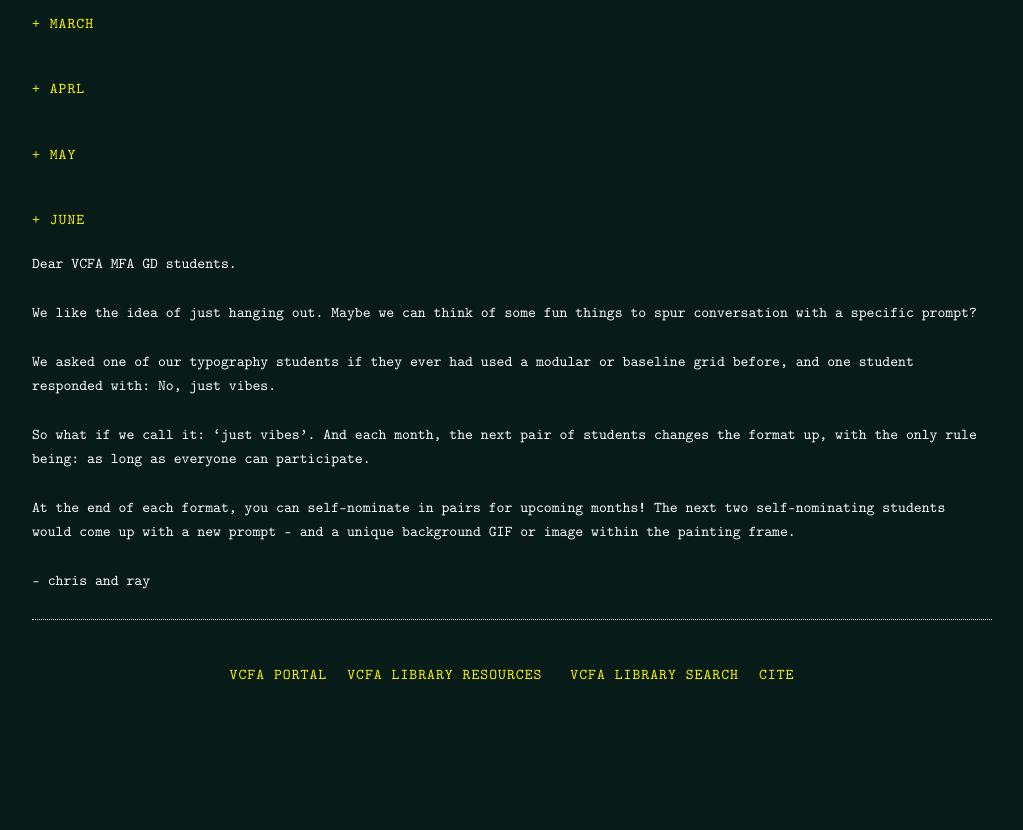
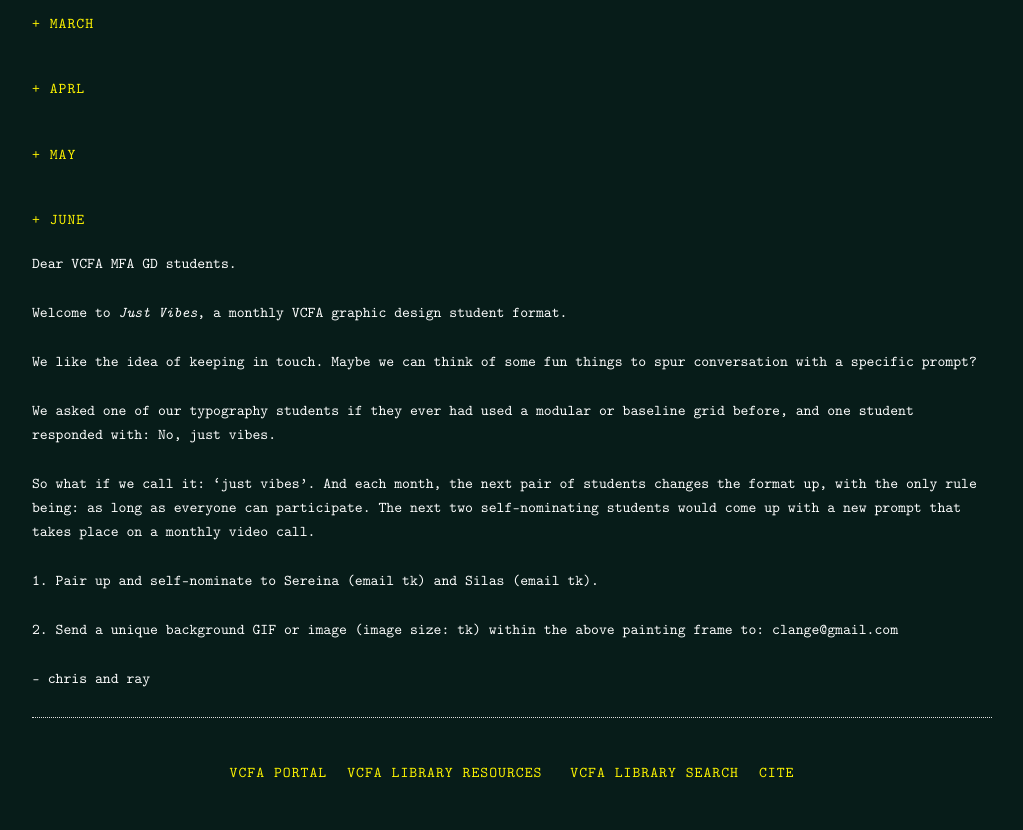
Before and after one commit to lange-lange/justvibes, a website: page index.html in a window 1280 px wide. Shown: the part 967-1797 px from the top of the page, without its empty margins (128-1151 px from the left). Before the commit the page ends 1699 px from the top, so only its background shows below. Drawn offline with Linux system fonts and the light colour scheme; a web font is replaced by a local one.

Commit message:
Update index.html

```diff
--- a/index.html
+++ b/index.html
@@ -203,15 +203,19 @@
 <div>
 <p>Dear VCFA MFA GD students.</p>
 <p>
-We like the idea of just hanging out. Maybe we can think of some fun things to spur conversation with a specific prompt?</p>
+Welcome to <i>Just Vibes</i>, a monthly VCFA graphic design student format.</p>
+<p>
+We like the idea of keeping in touch. Maybe we can think of some fun things to spur conversation with a specific prompt?</p>
 <p>
 We asked one of our typography students if they ever had used a modular or baseline grid before, and one student responded with:
 No, just vibes.</p>
 
-<p>So what if we call it: ‘just vibes’. And each month, the next pair of students changes the format up, with the only rule being: as long as everyone can participate.</p>
+<p>So what if we call it: ‘just vibes’. And each month, the next pair of students changes the format up, with the only rule being: as long as everyone can participate. The next two self-nominating students would come up with a new prompt that takes place on a monthly video call.</p>
+<p>1. Pair up and self-nominate to Sereina (email tk) and Silas (email tk).</p>
+<p>2. Send a unique background GIF or image (image size: tk) within the above painting frame to: clange@gmail.com</p>
 
-<p>At the end of each format, you can self-nominate in pairs for upcoming months! The next two self-nominating students would come up with a new prompt — and a unique background GIF or image within the painting frame.</p>
-  <p>
+
+<p>
 — chris and ray
 </p>
 
```
